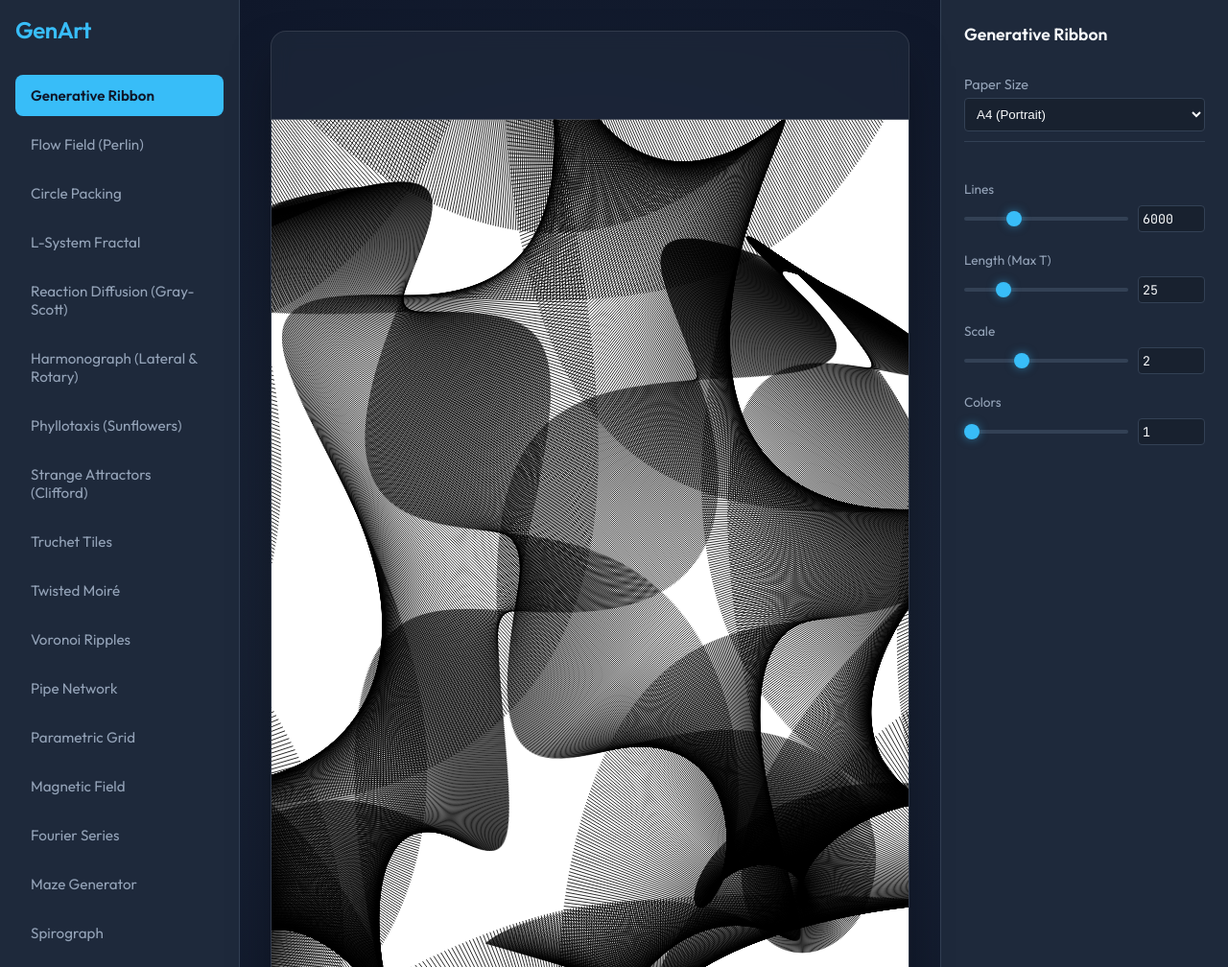
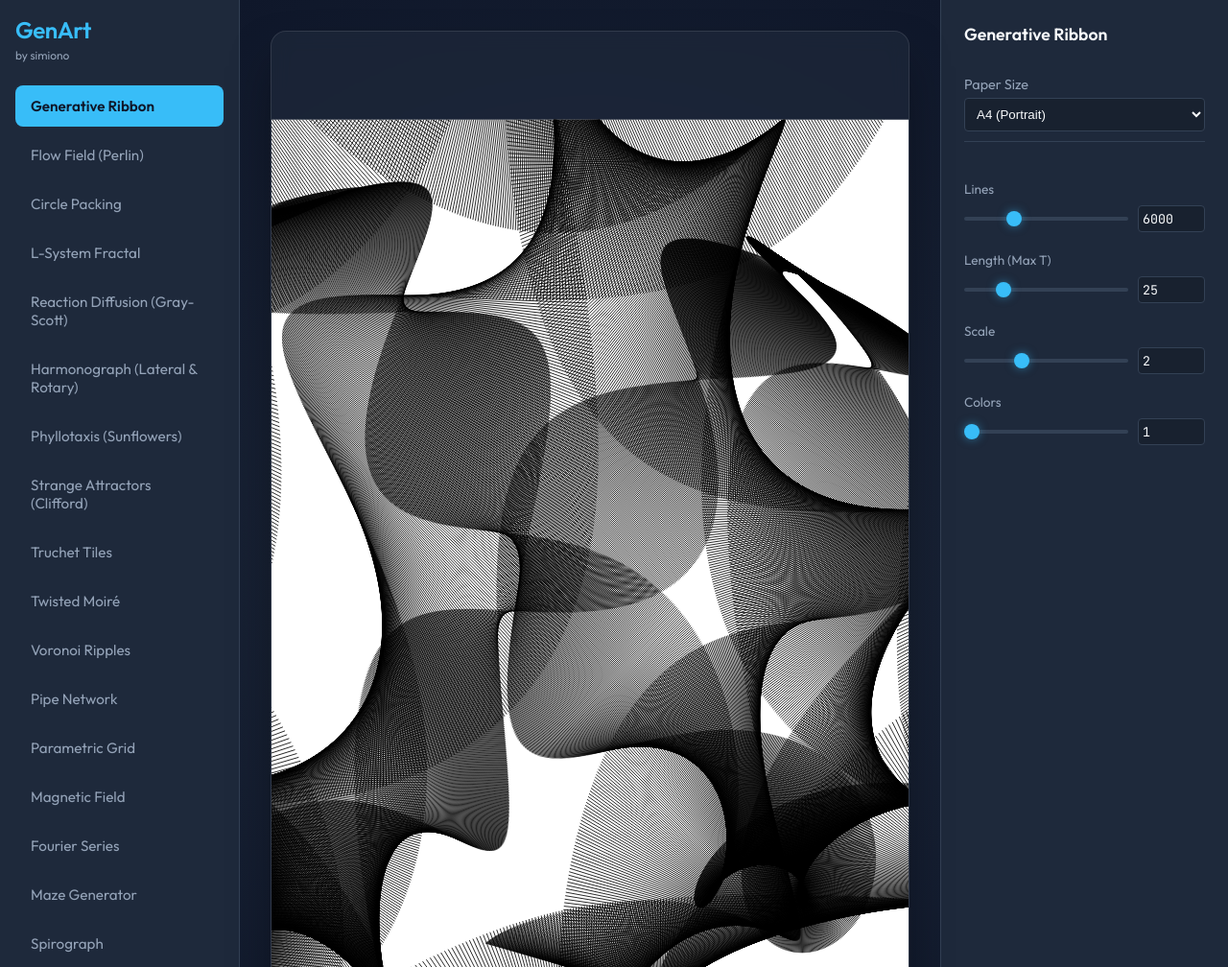
Before and after one commit to utrost/GenerativeArt, a website built with Vite: page web/index.html in a window 1280 px wide. Shown: the top 1008 px of the page at 96% size. Built offline with nearby package versions, Linux system fonts and the light colour scheme.

Commit message:
feat: add GitHub Pages deployment, live demo links, garden backlink
- Add deploy-pages.yml workflow (Vite build → GitHub Pages)
- Add 'by simiono' link in sidebar → simiono.com/Generative-Art
- Update README with live demo links (GitHub Pages + simiono.com)
- Update .gitignore for build output dirs

```diff
--- a/web/index.html
+++ b/web/index.html
@@ -16,6 +16,7 @@
       <nav class="sidebar">
         <div class="logo">
           <h1>GenArt</h1>
+          <a href="https://simiono.com/Generative-Art" class="garden-link" title="Read about this project">by simiono</a>
         </div>
         <div id="generator-list" class="generator-list">
           <!-- Populated by JS -->
--- a/web/src/ui/style.css
+++ b/web/src/ui/style.css
@@ -46,8 +46,21 @@ body {
     font-size: 1.5rem;
     font-weight: 600;
     color: var(--accent-color);
-    margin-bottom: 2rem;
+    margin-bottom: 0.25rem;
     letter-spacing: -0.5px;
+}
+
+.garden-link {
+    display: block;
+    font-size: 0.75rem;
+    color: var(--text-secondary);
+    text-decoration: none;
+    margin-bottom: 1.5rem;
+    transition: color 0.2s;
+}
+
+.garden-link:hover {
+    color: var(--accent-color);
 }
 
 .generator-list {
```
Also changed, not shown: .github/workflows/deploy-pages.yml (added), README.md, 1 other file.
